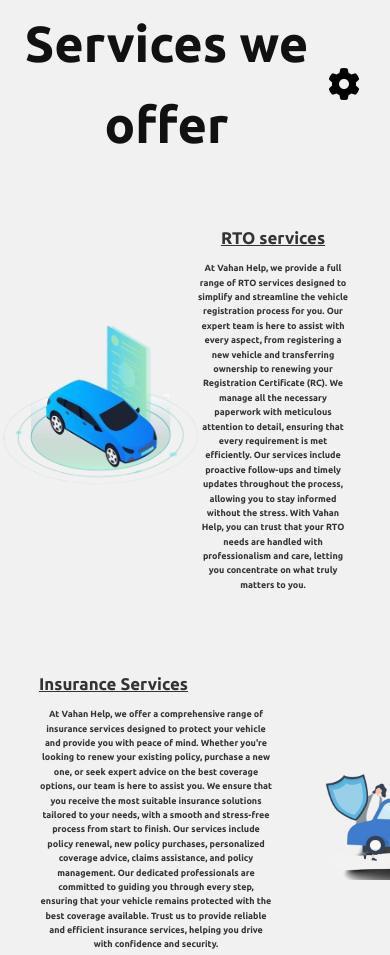
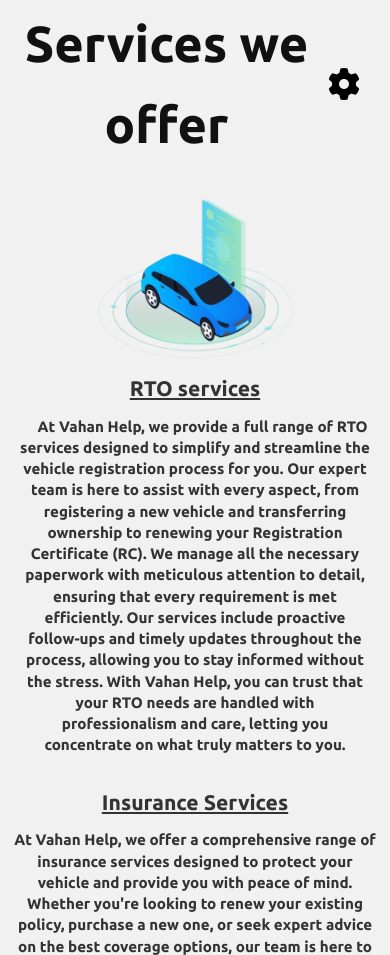
Before and after one commit to vahan-help/vahanhelpm, a website: page index.html in a window 390 px wide. Shown: the part 1582-2537 px from the top of the page. Drawn offline with nearby package versions, Linux system fonts and the light colour scheme.

Commit message:
new service section

```diff
--- a/style.css
+++ b/style.css
@@ -307,7 +307,7 @@
         font-size: 1em;
         width: 90%;
     }
-
+/*
     .services .servicesBox {
         height: auto;
         display: flex;
@@ -318,14 +318,20 @@
         font-size: 6vh;
     }
     .services .servicesBox .leftservicebox{
-        width: 40%;
+        width: 10%;
     }
-
+    .services .servicesBox .leftservicebox img{
+        width: 105px;
+    }
     .services .servicesBox .rightservicebox{
-        width: 60%;
+        width: 90%;
+        font-size: 1.1vh;
     }
     .services .servicesBox .leftservicebox1{
         width: 80%;
+    }
+    .services .servicesBox .leftservicebox1 img{
+        width: 105px;
     }
     .services .servicesBox .rightservicebox1{
         width: 20%;
@@ -338,6 +344,60 @@
     }
     .services .servicesBox p {
         font-size: 9px;
+    }*/
+    /* new services */
+    .services .servicesBox {
+        height: auto; /* Allow height to adjust based on content */
+        flex-direction: column; /* Stack the boxes vertically */
+        align-items: flex-start; /* Align items to the start */
+        padding: 10px; /* Add padding for better spacing */
+    }
+
+    .services .servicesBox .leftservicebox,
+    .services .servicesBox .leftservicebox1 {
+        width: 100%; /* Full width on mobile */
+        padding: 0; /* Remove padding */
+        text-align: center; /* Center align text and images */
+        display: flex;
+        align-items: center;
+        justify-content: center;
+        flex-direction: column;
+    }
+
+    .services .servicesBox img {
+        width: 80%; /* Adjust image size to fit mobile screens */
+        max-width: 200px; /* Ensure images are not too large */
+        height: auto; /* Maintain aspect ratio */
+    }
+
+    .services .servicesBox .rightservicebox,
+    .services .servicesBox .rightservicebox1 {
+        width: 100%; /* Full width on mobile */
+        padding: 10px; /* Add padding for better spacing */
+        text-align: justify; /* Justify text */
+    }
+
+    .services .servicesBox .rightservicebox p,
+    .services .servicesBox .rightservicebox1 p {
+        text-indent: 1em; /* Indent text */
+        font-size: 1.8vh; /* Adjust font size */
+        line-height: 1.4; /* Improve readability */
+    }
+
+    .services h1 {
+        font-size: 6vh; /* Adjust heading size for mobile */
+        text-align: center; /* Center align heading */
+    }
+
+    .services .servicesBox h2 {
+        font-size: 2.5vh; /* Adjust subheading size for mobile */
+        margin-bottom: 10px; /* Ensure margin is appropriate */
+        text-align: justify; /* Justify subheading text */
+    }
+
+    .services .servicesBox p {
+        font-size: 1.8vh; /* Adjust paragraph text size for mobile */
+        line-height: 1.4; /* Improve readability */
     }
     .people{
         flex-direction: column;
```
